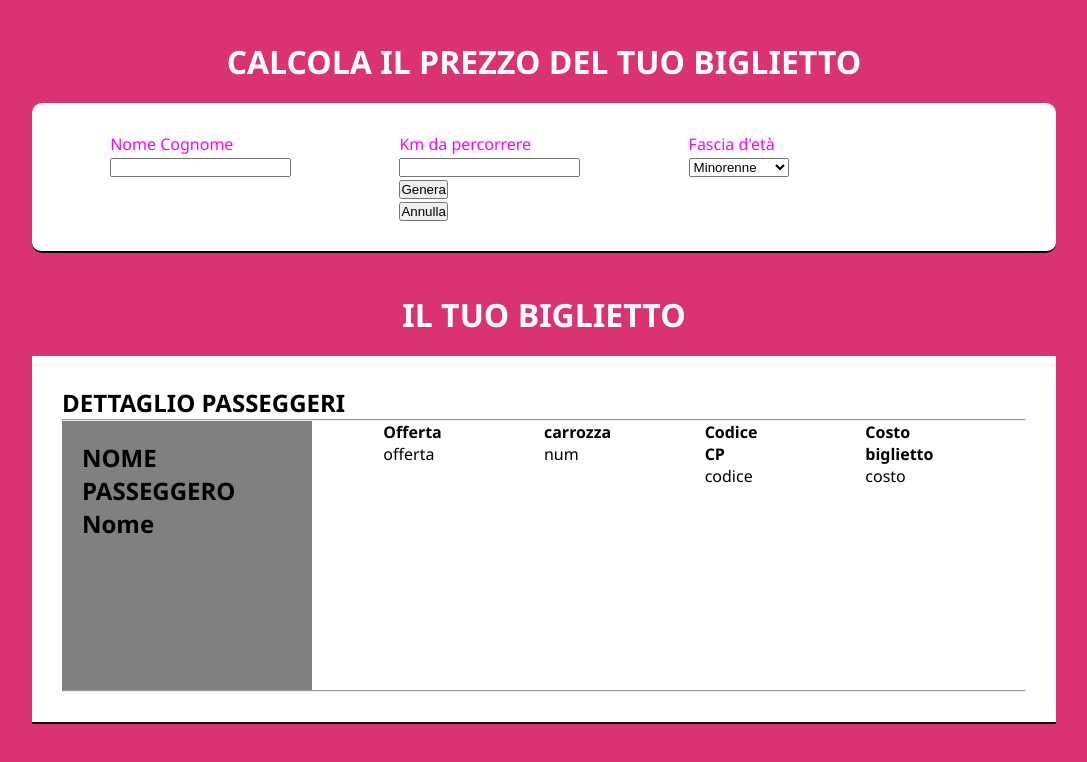
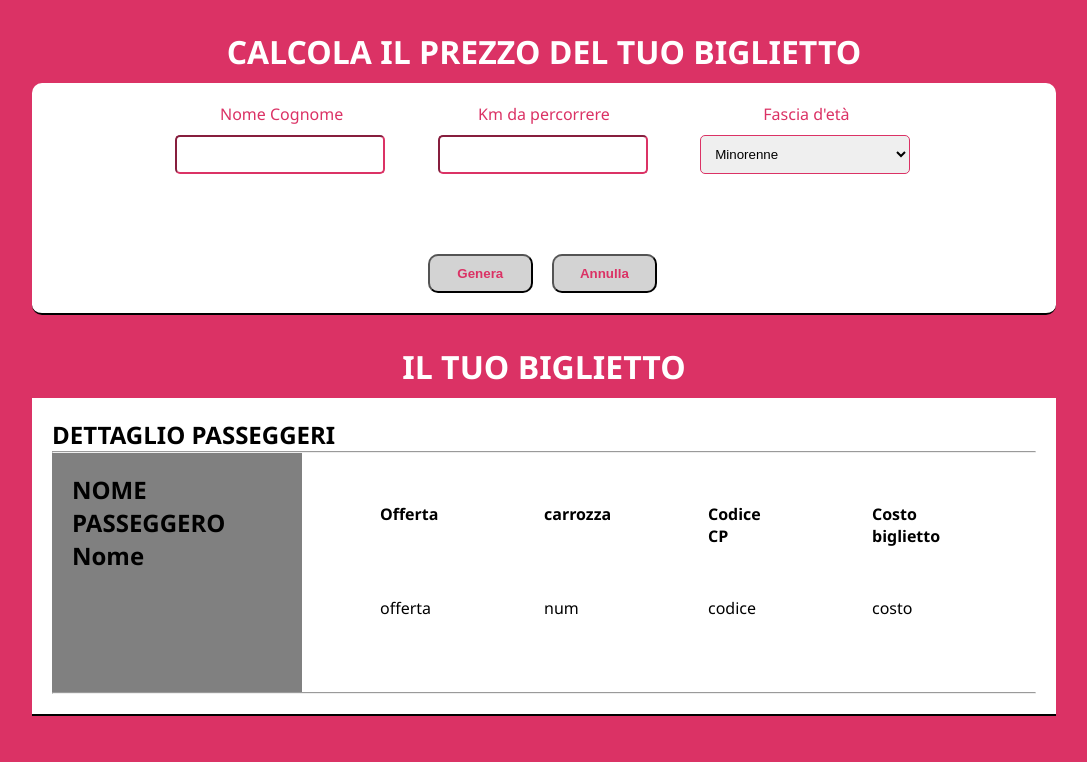
Before and after one commit to edoardoascanio/js-biglietto-treno-form, a plain HTML site: page index.html in a window 1280 px wide. Shown: the whole page, without its empty margins (96-1183 px from the left). Drawn offline with Linux system fonts and the light colour scheme.

Commit message:
modifica struttura

```diff
--- a/framework.css
+++ b/framework.css
@@ -1,4 +1,3 @@
-
 .row::after{
     content: "";
     display: table;
--- a/index.html
+++ b/index.html
@@ -31,16 +31,15 @@
                         <select name="età" id="eta">
                             <option value="">Minorenne</option>
                             <option value="">Maggiorenne</option>
-                            <option value="">Over</option>
+                            <option value="">Over 65</option>
                         </select>
                     </div>
                 </div>
                 <div class="row">
-                    <div class="col-offset-4">
-                        <div class="col-6">
+
+                    <div class="col-offset-4 col-4">
                         <button>Genera</button>
                         <button>Annulla</button>
-                        </div>
                     </div>
 
                 </div>
@@ -63,21 +62,34 @@
                     </div>
                 </div>
                 <div class="col-8">
+                    <div class="row">
                         <div class="col-3">
                             <p> <strong>Offerta</strong> </p>
+                        </div>
+                        <div class="col-3">
+                            <p> <strong>carrozza</strong> </p>
+                        </div>
+                        <div class="col-3">
+                            <p> <strong> Codice <br> CP</strong> </p>
+                        </div>
+                        <div class="col-3">
+                            <p> <strong>Costo <br> biglietto</strong> </p>
+                        </div>
+                    </div>
+
+                    <div class="row">
+                        <div class="col-3">
                             <p id="offerta">offerta</p>
                         </div>
                         <div class="col-3">
-                        <p> <strong>carrozza</strong> </p>
                             <p id="carrozza">num </p>
                         </div>
                         <div class="col-3">
-                        <p> <strong> Codice <br> CP</strong> </p>
                             <p id="codice">codice</p>
                         </div>
                         <div class="col-3">
-                        <p> <strong>Costo <br> biglietto</strong> </p>
                             <p id="prezzo">costo</p>
+                        </div>
                     </div>
 
                 </div>
--- a/style.css
+++ b/style.css
@@ -5,37 +5,65 @@
 }
 
 body{
-    background-color: #db3273;
+    background-color: #db3265;
     font-family: 'Segoe UI', Tahoma, 'Geneva', Verdana, sans-serif;
 }
 
 body h1 {
     text-align: center;
     color: white;
-    margin:40px 0 20px 0;
+    margin:30px 0 10px 0;
 }
 
 #pannel-1,#pannel-2{
     width: 80%;
     margin: auto;
     background-color: white;
-    padding: 30px;
+    padding: 20px;
     border-bottom: 2px solid black;
 }
 
 #pannel-1{
     border-radius: 10px;
-    color: fuchsia;
+    color: #db3265;
+    margin:auto;
 }
 
 .a-contain{
-    width: 90%;
+    width: 80%;
     margin: auto;
 }
 
+.a-contain p{
+    text-align: center;
+}
+
+input, select{
+    border-color: #db3265;
+    padding: 10px;
+    border-radius: 5px;
+    width: 80%;
+    margin-top: 10px;
+    margin-left: 25px;
+}
+
+button{
+    width: 40%;
+    margin:80px 0 0 15px;
+    padding: 10px 0;
+    border-radius: 10px;
+    background-color: lightgray;
+    color: #db3265;
+    font-weight: 600;
+}
+
 #grey-box{
-    padding: 20px 20px 150px 20px;
+    padding: 20px 20px 120px 20px;
     background-color: grey;
     width: 250px;
     display: inline-block;
 }
+
+#pannel-2 p{
+   margin-top: 50px;
+}
```
Lines whose indentation alone changed are shown as unchanged.
